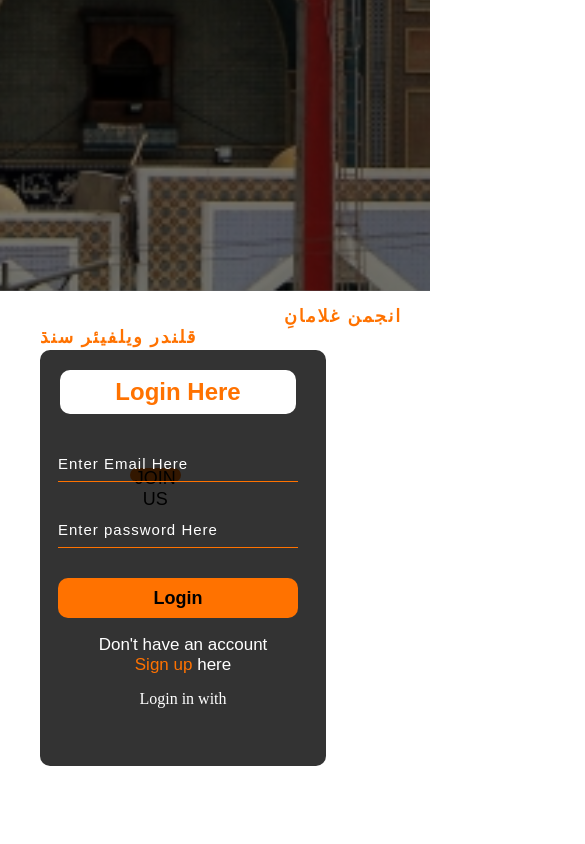
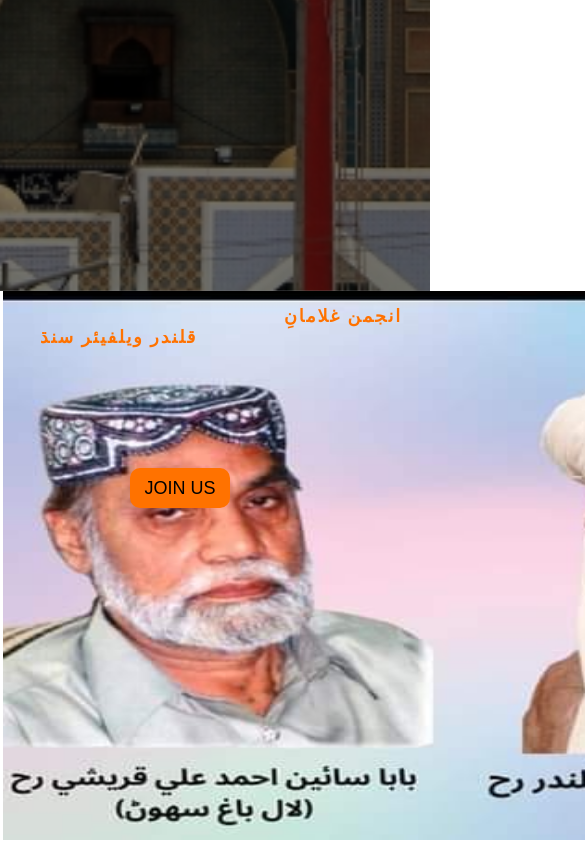
Before and after one commit to haider36/personal-Web, a plain HTML site: page index.html in a window 390 px wide. Shown: the part 1268-2112 px from the top of the page, 585 px wide, since content can reach past the window. Before the commit the page ends 2034 px from the top, so only its background shows below. Drawn offline with Linux system fonts and the light colour scheme.

Commit message:
update the css

```diff
--- a/index.html
+++ b/index.html
@@ -41,5 +41,7 @@
             </div>
         </div>
     </div>
+    <img src="./imeg1/338843792_868354440927175_2124904786373504367_n.jpg" class="img2" alt="">
+
 </body>
 </html>
--- a/tuu3.css
+++ b/tuu3.css
@@ -205,6 +205,11 @@ transition: 0.4s ease;
     padding-bottom: 10px;
     text-align: center;
 }
+.img2{
+    margin-left: 3px;
+    height: 549px;
+    width: 1335px;
+}
  @media screen and (max-width: 1200px) {
     /* For mobile phones: */
     .navbar{
@@ -241,8 +246,8 @@ transition: 0.4s ease;
     top: 44px;
    }
    .content .cn{
-width: 13%;
-height: 3.5vw;
+width: 100px;
+height: 40px;
 font:size 1.8vw;
    }
   }
@@ -253,13 +258,12 @@ font:size 1.8vw;
          padding: 20px;
     }
     .form{
-        margin-left: -30px;
+        margin-left: -338px;
         width: 250px;
         height: 380px;
         background:linear-gradient(to top, rgba(0,0,0,0.8)50%, rgba(0,0,0,0.8)50%);
         position: absolute;
-        top: 44px;
-        left: 50px;
+        top: -559px;
         border-radius: 10px;
         padding:18px;
     }
```
Also changed, not shown: imeg1/338843792_868354440927175_2124904786373504367_n.jpg (added).
